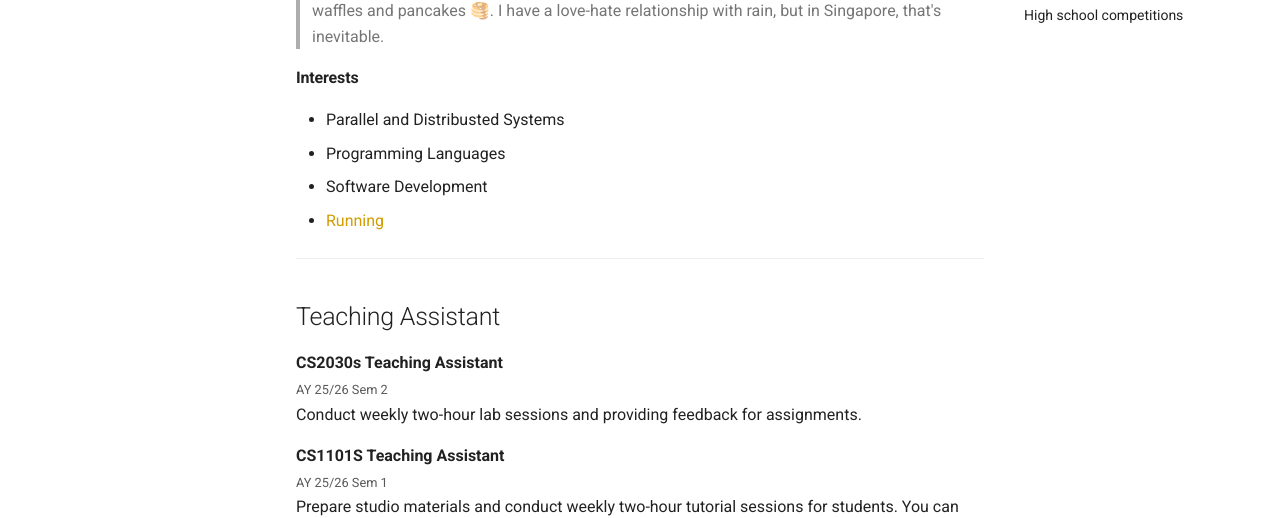
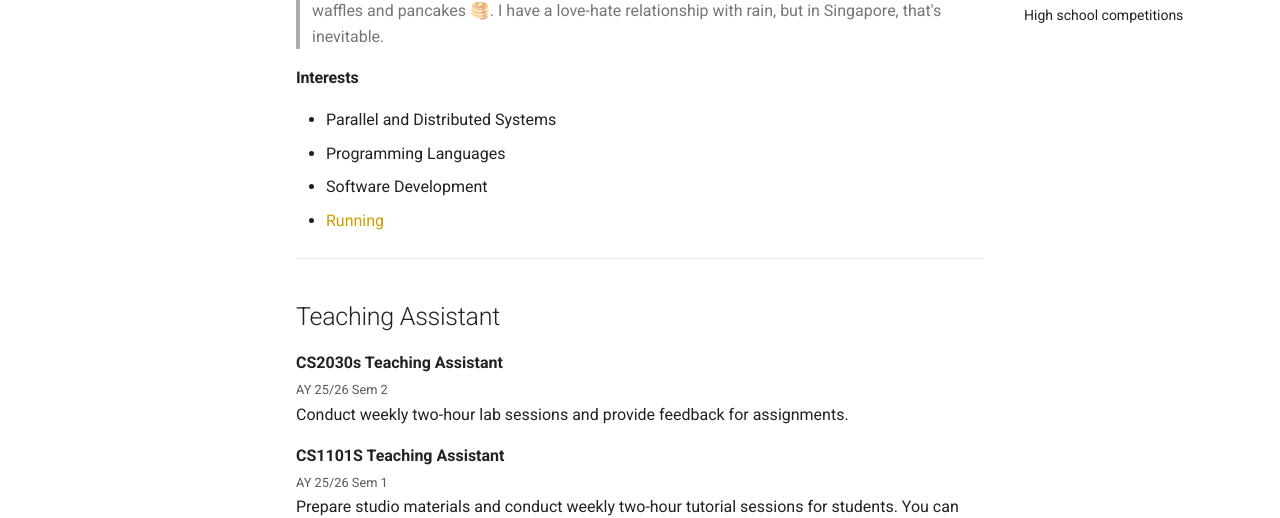
Before and after one commit to CATISNOTSODIUM/CATISNOTSODIUM.github.io, an MkDocs documentation site: the page built from docs/index.md, in a window 1280 px wide and 900 px high. Shown: the part 306-824 px from the top of the window. Built offline with MkDocs 1.6.1 and Material for MkDocs 9.7.7, drawn with Linux system fonts in a browser that asks for light colours.

Commit message:
i’m hungry

```diff
--- a/docs/index.md
+++ b/docs/index.md
@@ -3,7 +3,7 @@
 > I'm currently a Computer Science student at National University of Singapore (NUS). I love cats, waffles and pancakes 🥞. I have a love-hate relationship with rain, but in Singapore, that's inevitable.
 
 #### Interests
-- Parallel and Distribusted Systems
+- Parallel and Distributed Systems
 - Programming Languages
 - Software Development
 - [Running](blogs/running.md)
@@ -11,7 +11,7 @@
 ## Teaching Assistant
 **CS2030s Teaching Assistant** <br>
 <small>AY 25/26 Sem 2</small><br>
-Conduct weekly two-hour lab sessions and providing feedback for assignments.
+Conduct weekly two-hour lab sessions and provide feedback for assignments.
 
 **CS1101S Teaching Assistant** <br>
 <small>AY 25/26 Sem 1</small><br>
```
